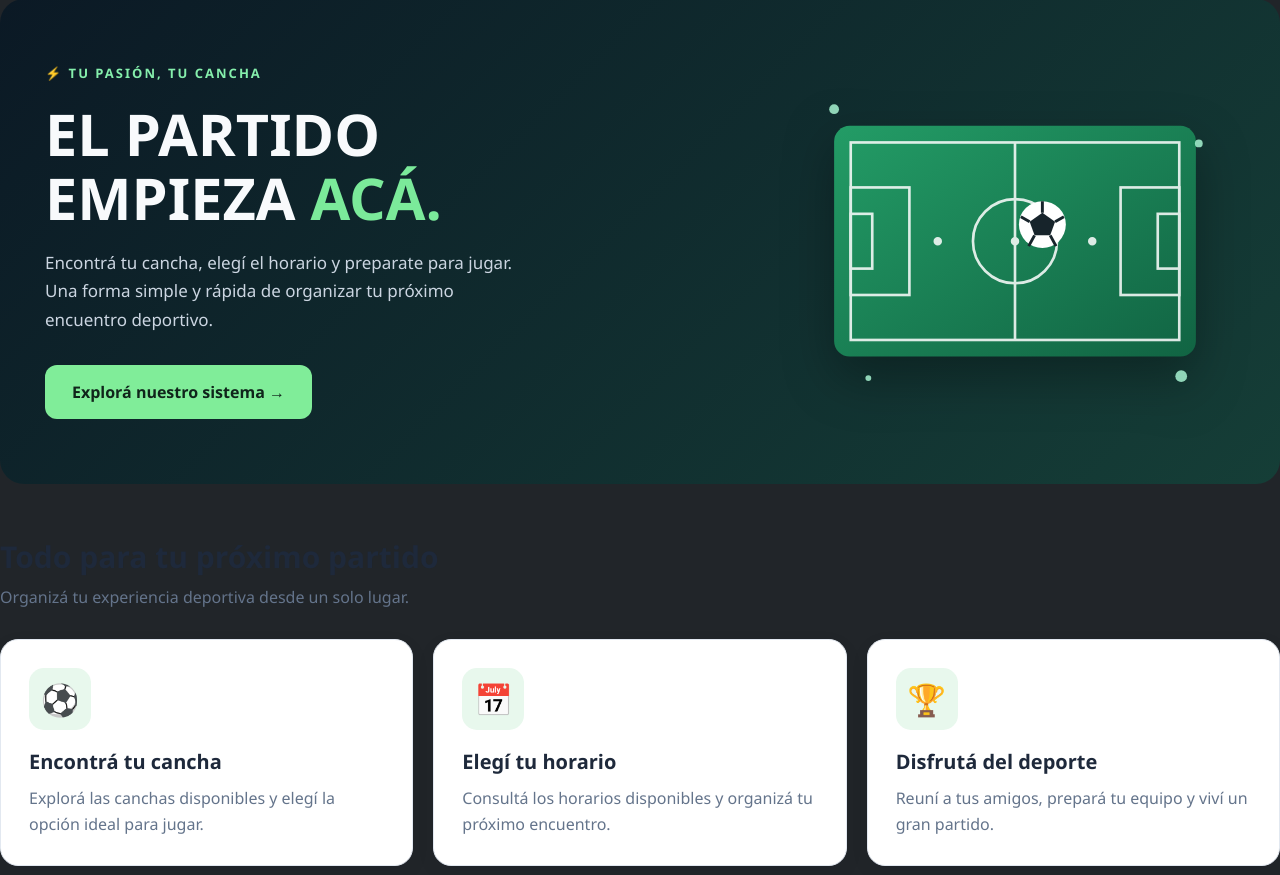
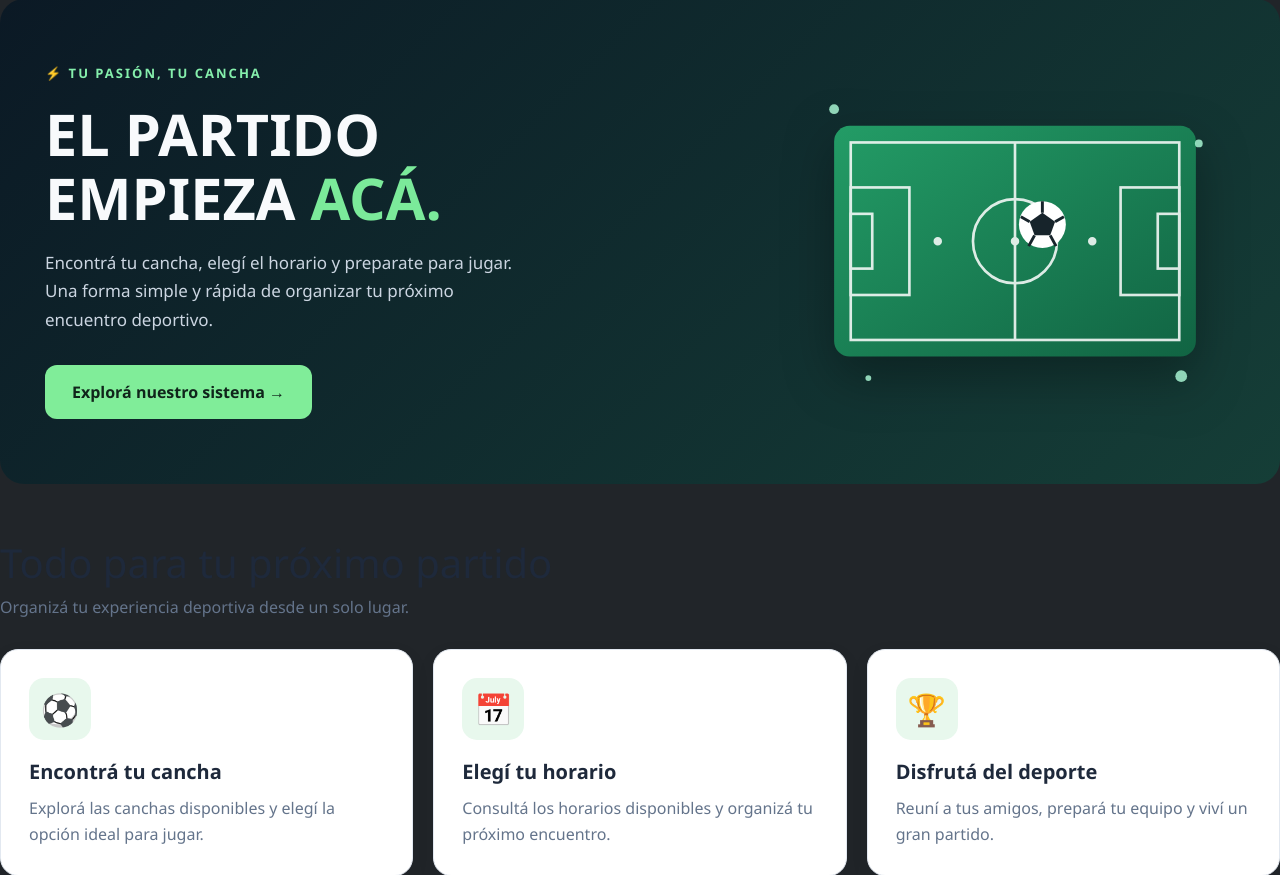
Before and after one commit to gomezalejandromatias/WebComplejoDeportivo-MVC, an ASP.NET Core app: page / in a window 1280 px wide. Shown: the part 82-957 px from the top of the page. Run offline with ASP.NET Core 8, Linux system fonts and the light colour scheme; the visitor is signed in with stand-in values (Sample User, id 1); style sheets or scripts are compiled from the project's sources; some libraries are stand-ins or nearby versions.

Commit message:
Update headings and fix formatting in Index.cshtml

```diff
--- a/WebComplejoDeportivo-MCV/Views/Home/Index.cshtml
+++ b/WebComplejoDeportivo-MCV/Views/Home/Index.cshtml
@@ -1,5 +1,5 @@
 @{
-    ViewData["Title"] = "Home Page";
+ViewData["Title"] = "Home Page";
 }
 
 
@@ -105,11 +105,12 @@
 
     <section class="home-seccion" id="como-funciona">
 
-        <h2>Todo para tu próximo partido</h2>
+        <h1 class="home-seccion-titulo">Todo para tu próximo partido</h1>
 
         <p class="home-subtitulo">
             Organizá tu experiencia deportiva desde un solo lugar.
         </p>
+
 
         <div class="home-tarjetas">
 
```
